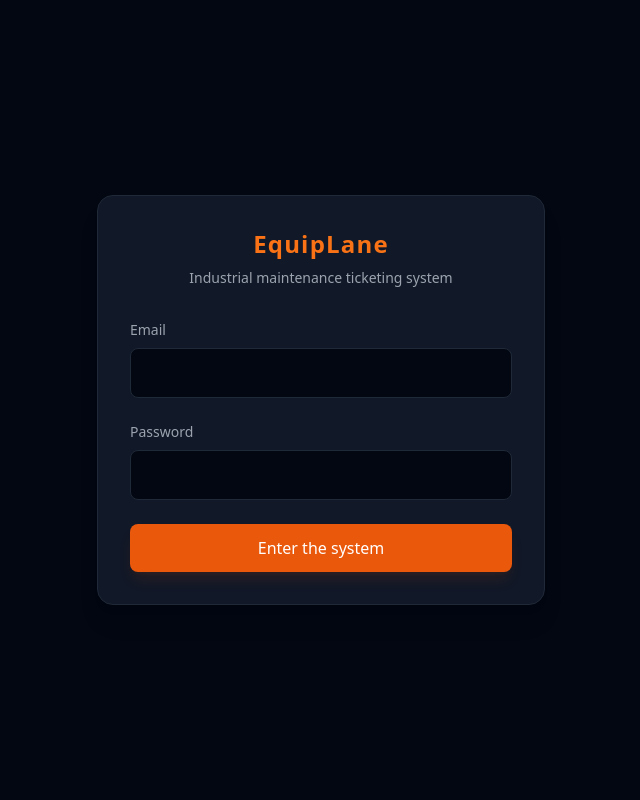
After one commit to qqxzew/equiplane, a PHP site: page /login.php in a window 1280 px wide. The commit adds this page. Shown: the whole page, without its empty margins (319-959 px from the left). Run offline with PHP 8.4, Linux system fonts and the light colour scheme; some libraries are stand-ins or nearby versions.

Commit message:
feat: implement session-based login and dynamic user profile UI

```diff
--- a/public/index.php
+++ b/public/index.php
@@ -1,7 +1,11 @@
 <?php
 declare(strict_types=1);
+
+session_start();
+
 require_once __DIR__ . "/../app/bootstrap.php";
 require_once __DIR__ . "/../app/database/db.php";
+
 require_once __DIR__ . "/../views/header.php";
 ?>
 
--- /dev/null
+++ b/public/login.php
@@ -0,0 +1,75 @@
+<?php
+declare(strict_types=1);
+
+session_start();
+
+require_once __DIR__ . "/../app/bootstrap.php";
+require_once __DIR__ . "/../app/database/db.php";
+
+$error = "";
+
+if($_SERVER['REQUEST_METHOD'] === 'POST'){
+    $email = trim($_POST['email']);
+    $password = trim($_POST['password']);
+
+    $smtpCheckUser = $pdo->prepare("SELECT * FROM users WHERE email = ?");
+    $smtpCheckUser->execute([$email]);
+
+    $user = $smtpCheckUser->fetch();
+
+    if($user && password_verify($password, $user['password_hash']) === true){
+        $_SESSION['user_id'] = $user['id'];
+        $_SESSION['user_role'] = $user['role'];
+        $_SESSION['user_name'] = $user['name'];
+
+        header('Location: index.php');
+        exit();
+    }else{
+        $error = "Invalid email or password.";
+    }
+}
+?>
+<!DOCTYPE html>
+<html lang="en">
+<head>
+    <meta charset="UTF-8">
+    <meta name="viewport" content="width=device-width, initial-scale=1.0">
+    <title>Equiplane - login</title>
+    <script src="https://cdn.tailwindcss.com"></script>
+</head>
+<body class="bg-gray-950 text-gray-100 min-h-screen flex items-center justify-center p-4">
+
+    <div class="w-full max-w-md bg-gray-900 border border-gray-800 rounded-2xl p-8 shadow-xl">
+        <div class="text-center mb-8">
+            <h1 class="text-2xl font-bold tracking-wider text-orange-500 mb-2">EquipLane</h1>
+            <p class="text-sm text-gray-400">Industrial maintenance ticketing system</p>
+        </div>
+
+        <?php if (!empty($error)): ?>
+            <div class="bg-red-500/10 border border-red-500/20 text-red-400 text-sm p-4 rounded-lg mb-6">
+                <?= htmlspecialchars($error, ENT_QUOTES, 'UTF-8'); ?>
+            </div>
+        <?php endif; ?>
+
+        <form action="login.php" method="POST" class="space-y-6">
+            <div>
+                <label for="email" class="block text-sm font-medium text-gray-400 mb-2">Email</label>
+                <input type="email" name="email" id="email" required
+                       class="w-full bg-gray-950 border border-gray-800 rounded-lg px-4 py-3 text-white focus:outline-none focus:border-orange-500 transition">
+            </div>
+
+            <div>
+                <label for="password" class="block text-sm font-medium text-gray-400 mb-2">Password</label>
+                <input type="password" name="password" id="password" required
+                       class="w-full bg-gray-950 border border-gray-800 rounded-lg px-4 py-3 text-white focus:outline-none focus:border-orange-500 transition">
+            </div>
+
+            <button type="submit"
+                    class="w-full bg-orange-600 hover:bg-orange-500 text-white font-medium py-3 px-4 rounded-lg transition shadow-lg shadow-orange-600/10">
+                Enter the system
+            </button>
+        </form>
+    </div>
+
+</body>
+</html>
```
Also changed, not shown: views/header.php (+14 -2 lines).
